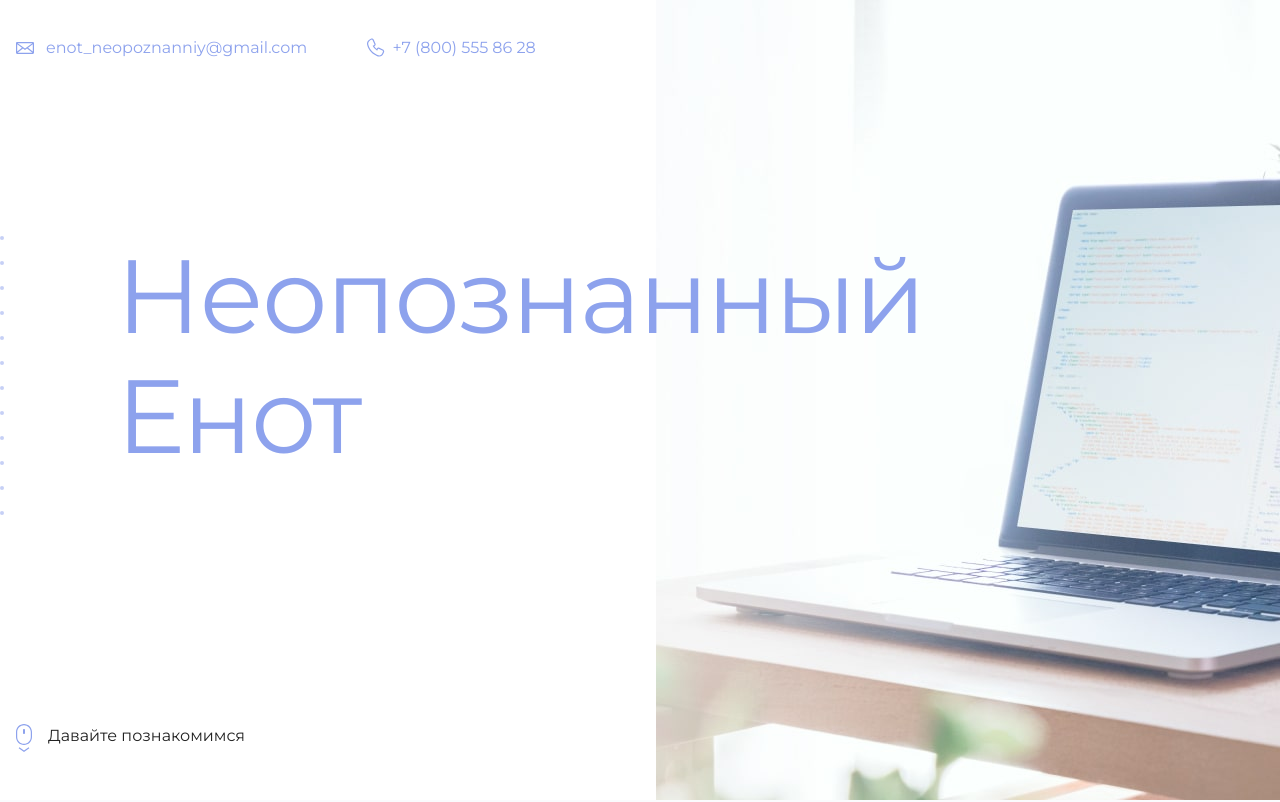
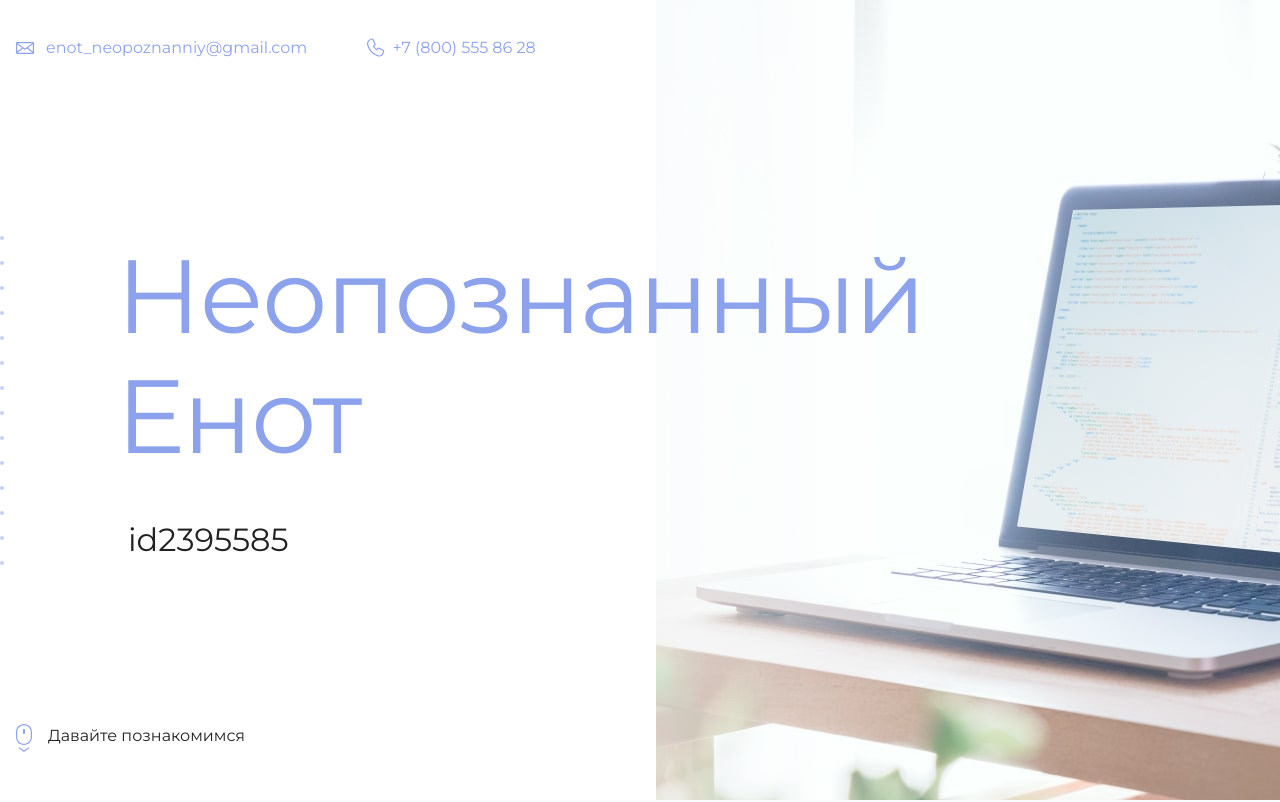
Before and after one commit to angelina45-creator/my-site, a plain HTML site: page index.html in a window 1280 px wide. Shown: the top 802 px of the page. Drawn offline with Linux system fonts and the light colour scheme.

Commit message:
Обновление файла

```diff
--- a/index.html
+++ b/index.html
@@ -19,7 +19,7 @@
       <section class="hero-image">
         <div class="container">
           <h1 class="heading">Неопознанный Енот</h1>
-          <p><!-- Тут ваш id на сайте Академии --></p>
+          <p>id2395585</p>
         </div>
       </section>
 
```
